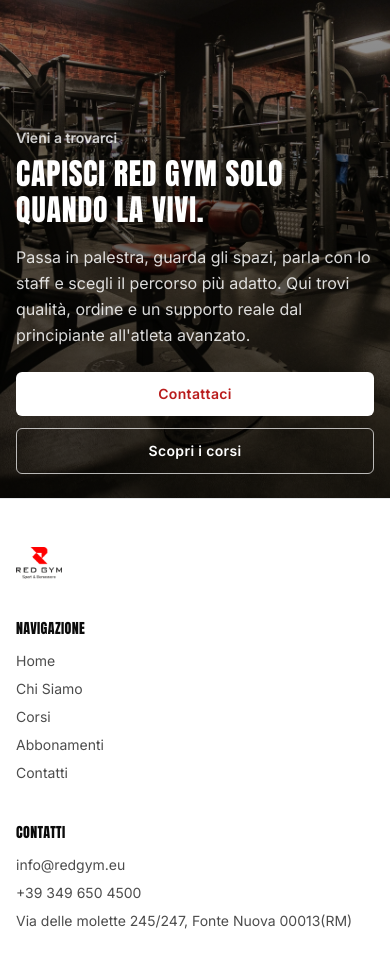
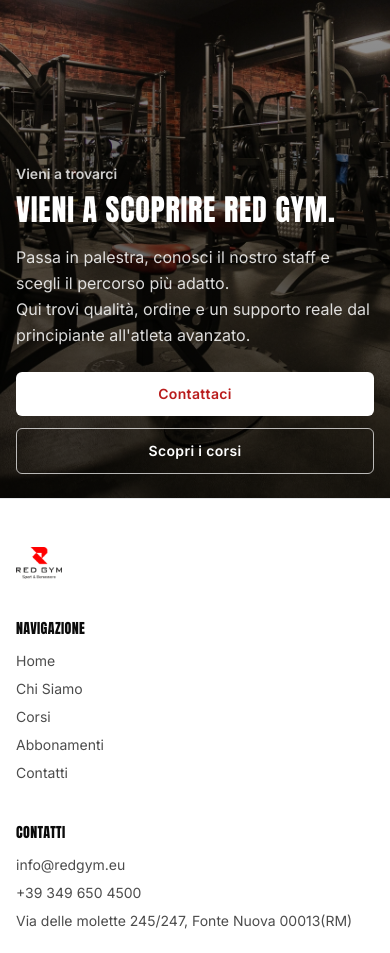
Before and after one commit to alelodato/red-gym, a Next.js app: page /about in a window 390 px wide. Shown: the part 8757-9710 px from the top of the page. Built offline with nearby package versions, Linux system fonts and the light colour scheme.

Commit message:
modificato la hero finale della pagina about

```diff
--- a/app/about/page.js
+++ b/app/about/page.js
@@ -456,12 +456,14 @@
           <p className="text-sm font-semibold text-white/80">Vieni a trovarci</p>
 
           <h2 className="font-heading uppercase tracking-wide text-white text-3xl mt-2">
-            Capisci Red Gym solo quando la vivi.
+            Vieni a scoprire RED GYM.
           </h2>
 
           <p className="mt-4 text-white/85 leading-relaxed">
-            Passa in palestra, guarda gli spazi, parla con lo staff e scegli il
-            percorso più adatto. Qui trovi qualità, ordine e un supporto reale
+            Passa in palestra, conosci il nostro staff e scegli il
+            percorso più adatto.
+            <br />
+            Qui trovi qualità, ordine e un supporto reale
             dal principiante all'atleta avanzato.
           </p>
 
@@ -491,13 +493,12 @@
                 <p className="text-sm font-semibold text-white/70">Vieni a trovarci</p>
 
                 <h2 className="font-heading uppercase tracking-wide text-white text-2xl sm:text-3xl lg:text-4xl mt-2">
-                  Capisci Red Gym solo quando la vivi.
+                  Vieni a scoprire RED GYM da vicino.
                 </h2>
 
                 <p className="mt-4 text-white/80 leading-relaxed max-w-2xl">
                   Passa in palestra, guarda gli spazi, parla con lo staff e scegli
-                  il percorso più adatto. Qui non sei mai "da solo": trovi guide,
-                  metodo e un ambiente che ti spinge a fare le cose nel modo giusto.
+                  il percorso più adatto a te.
                 </p>
               </div>
 
@@ -669,7 +670,9 @@
             <p className="mt-2 text-black/70 leading-relaxed max-w-3xl">
               Red Gym è organizzata per farti vivere l'allenamento con qualità:
               aree dedicate, attrezzatura selezionata per sicurezza e comfort, e
-              un ambiente ordinato e motivante. Allenarsi "nel modo giusto" fa la
+              un ambiente ordinato e motivante.
+              <br />
+              Allenarsi "nel modo giusto" fa la
               differenza.
             </p>
           </div>
@@ -760,7 +763,7 @@
             </div>
 
             {/* ISTRUTTORI SALA PESI/OLICROM */}
-            <div className="sm:rounded-xl sm:border sm:border-brand-gray200 sm:bg-brand-offwhite sm:p-8 lg:p-12">
+            <div className="sm:rounded-xl sm:border sm:border-brand-gray200 sm:bg-brand-offwhite sm:p-8 lg:p-12 2xl:p-32">
               <p className="section-title text-brand-red text-center mb-8">Gli istruttori di sala pesi/Olicrom</p>
 
               {/* SLIDESHOW MOBILE - 7 trainer */}
@@ -768,7 +771,7 @@
 
               {/* GRID DESKTOP */}
               <div className="hidden lg:block">
-                <div className="grid grid-cols-2 sm:grid-cols-4 gap-4 sm:gap-6">
+                <div className="grid grid-cols-4 gap-4">
                   {[
                     { name: "DANIELE", image: "DANIELE.jpeg" },
                     { name: "EMANUELE", image: "EMANUELE.jpeg" },
@@ -931,7 +934,7 @@
           <div className="grid grid-cols-1 sm:grid-cols-2 lg:grid-cols-3 gap-6 items-start max-w-5xl mx-auto">
             <div className="flex flex-col items-center sm:items-stretch">
               <div className="w-4/5 max-w-[280px] sm:w-full sm:max-w-none lg:max-w-[280px]">
-                <div className="relative rounded-xl overflow-hidden bg-white border border-brand-gray200 shadow-soft h-[350px] sm:h-[320px] lg:h-[340px]">
+                <div className="relative rounded-xl overflow-hidden bg-white border border-brand-gray200 shadow-soft h-[350px] sm:h-[320px] lg:h-[340px] 2xl:h-[420px]">
                   <Image
                     src={toPublicSrc("GAIA.jpeg")}
                     alt="Gaia - Reception Red Gym"
@@ -961,7 +964,7 @@
 
             <div className="flex flex-col items-center sm:items-stretch">
               <div className="w-4/5 max-w-[280px] sm:w-full sm:max-w-none lg:max-w-[280px] ">
-                <div className="relative rounded-xl overflow-hidden bg-white border border-brand-gray200 shadow-soft h-[350px] sm:h-[320px] lg:h-[340px]">
+                <div className="relative rounded-xl overflow-hidden bg-white border border-brand-gray200 shadow-soft h-[350px] sm:h-[320px] lg:h-[340px] 2xl:h-[420px]">
                   <Image
                     src={toPublicSrc("ELEONORA.jpeg")}
                     alt="Eleonora - Reception Red Gym"
```
